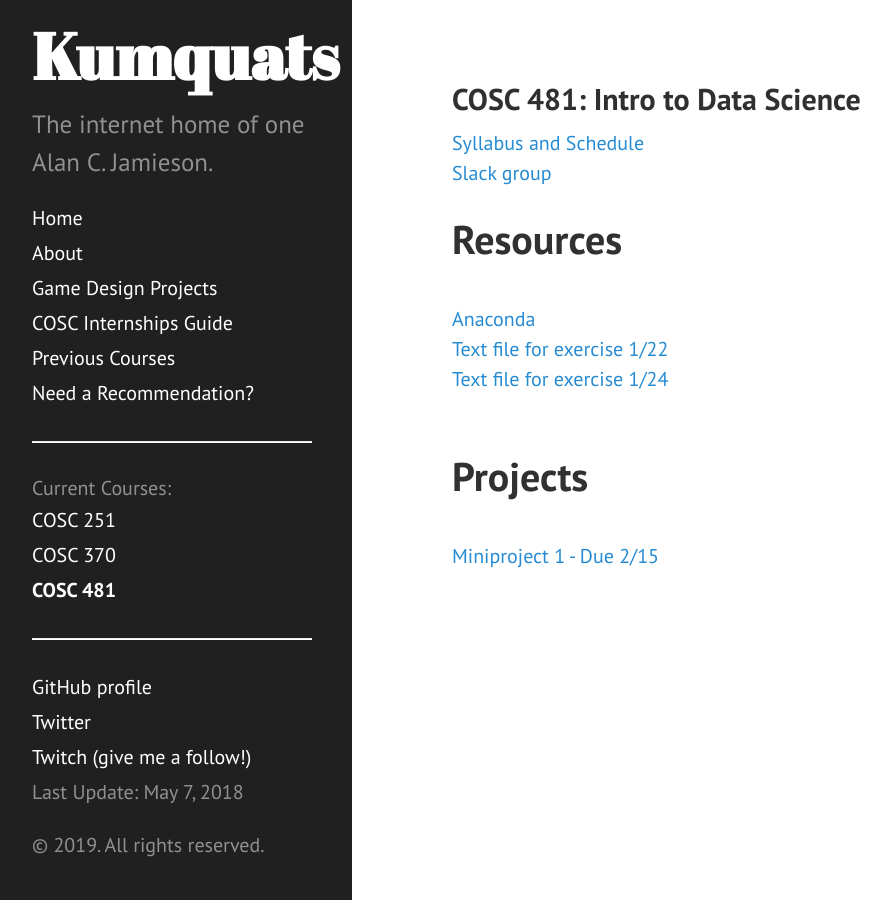
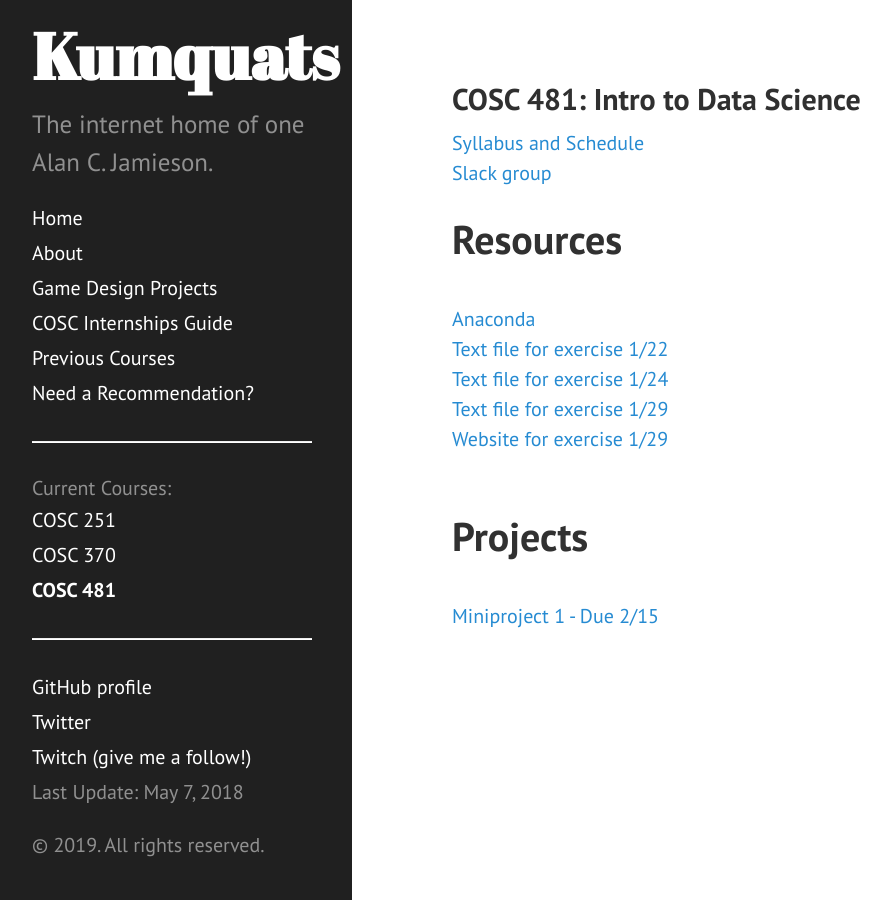
Before and after one commit to ripark/ripark.github.io, a Jekyll site: the page built from s19/cosc481.html, in a window 1280 px wide. Shown: the whole page, without its empty margins (8-899 px from the left). Built offline with Jekyll 4.4.1, drawn with Linux system fonts in a browser that asks for light colours; Markdown is read by kramdown in place of the engine named in the settings.

Commit message:
Update cosc481.html

```diff
--- a/s19/cosc481.html
+++ b/s19/cosc481.html
@@ -16,6 +16,10 @@ shorttitle: "COSC 481"
 <br>
 <a href="http://ripark.github.io/s19/2600.txt">Text file for exercise 1/24</a>
 <br>
+<a href="http://ripark.github.io/s17/LotsofNums.txt">Text file for exercise 1/29</a>
+<br>
+<a href="https://www.thekitchn.com/25-recipes-super-bowl-sunday-football-party-appetizers-dessert-215603">Website for exercise 1/29</a>
+<br>
 <br>
 <h1>Projects</h1>
 <br>
```
